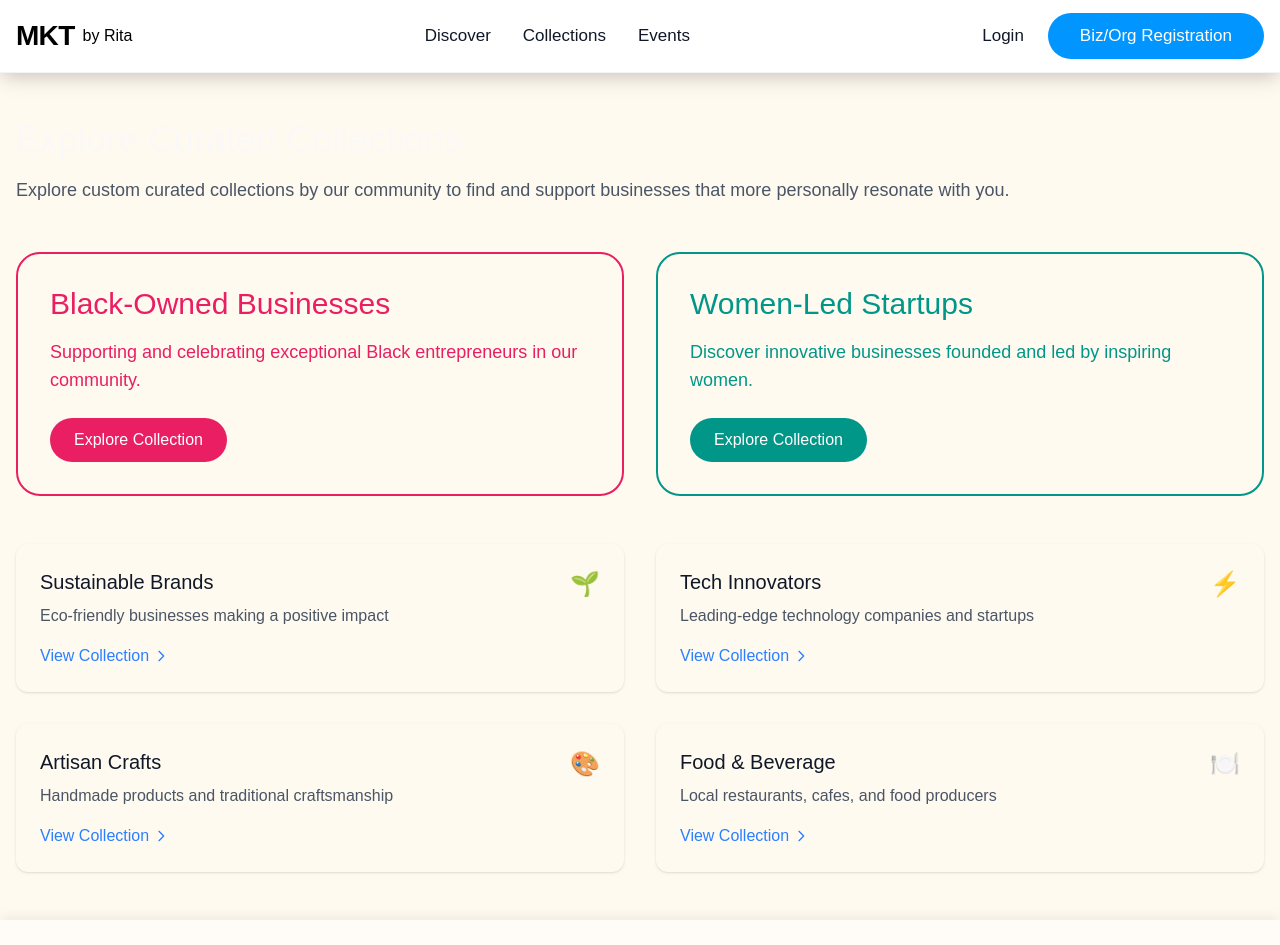
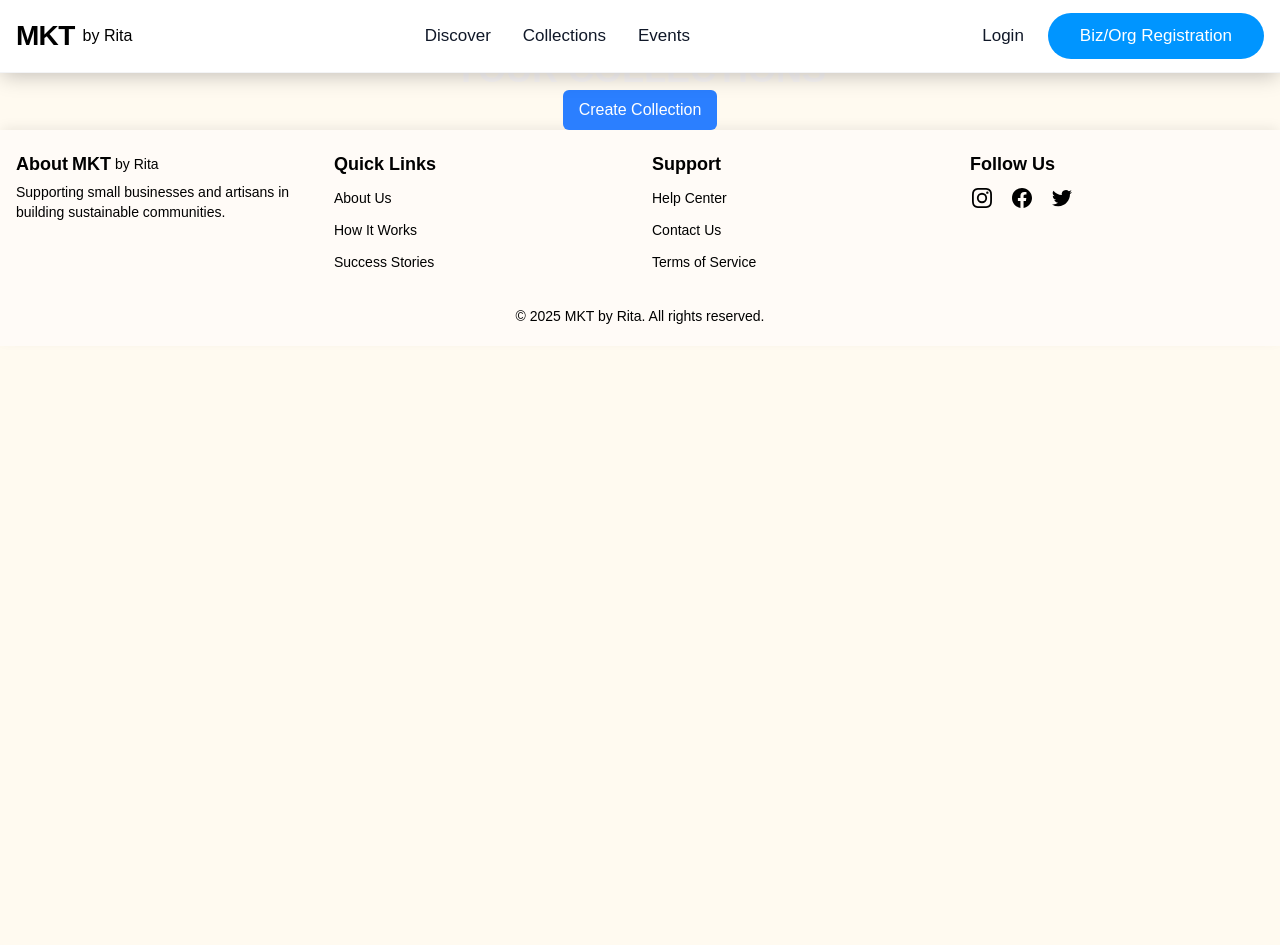
Before and after one commit to ra88ju/marketplace-app, a Next.js app: page /collections in a window 1280 px wide. Shown: the top 945 px of the page. After the commit the page ends 800 px from the top, so only its background shows below. Built offline with nearby package versions, Linux system fonts and the light colour scheme.

Commit message:
Refactor CollectionsPage component to simplify structure and enhance user experience; update layout in RootLayout for consistent spacing and improved aesthetics.

```diff
--- a/app/collections/page.tsx
+++ b/app/collections/page.tsx
@@ -1,119 +1,11 @@
-export default function CollectionsPage() {
-    return (
-      <div className="container mx-auto px-4 py-12">
-        {/* Page Title and Description */}
-        <div className="mb-12">
-          <h1 className="text-4xl font-medium mb-4">Explore Curated Collections</h1>
-          <p className="text-gray-600 text-lg">
-            Explore custom curated collections by our community to find and support businesses that more personally resonate with you.
-          </p>
-        </div>
+export default function Collections() {
 
-        {/* Featured Collections */}
-        <div className="grid grid-cols-1 md:grid-cols-2 gap-8 mb-12">
-          {/* Black-Owned Businesses */}
-          <div className="rounded-3xl border-2 border-[#E91E63] p-8">
-            <h2 className="text-[#E91E63] text-3xl font-medium mb-4">
-              Black-Owned Businesses
-            </h2>
-            <p className="text-[#E91E63] text-lg mb-6">
-              Supporting and celebrating exceptional Black entrepreneurs in our community.
-            </p>
-            <a
-              href="/collections/black-owned"
-              className="inline-block bg-[#E91E63] text-white px-6 py-2.5 rounded-full hover:bg-[#D81B60] transition-colors"
-            >
-              Explore Collection
-            </a>
-          </div>
-
-          {/* Women-Led Startups */}
-          <div className="rounded-3xl border-2 border-[#009688] p-8">
-            <h2 className="text-[#009688] text-3xl font-medium mb-4">
-              Women-Led Startups
-            </h2>
-            <p className="text-[#009688] text-lg mb-6">
-              Discover innovative businesses founded and led by inspiring women.
-            </p>
-            <a
-              href="/collections/women-led"
-              className="inline-block bg-[#009688] text-white px-6 py-2.5 rounded-full hover:bg-[#00897B] transition-colors"
-            >
-              Explore Collection
-            </a>
-          </div>
-        </div>
-
-        {/* Other Collections */}
-        <div className="grid grid-cols-1 md:grid-cols-2 gap-8">
-          {/* Sustainable Brands */}
-          <div className="rounded-xl p-6 shadow-sm">
-            <div className="flex items-start justify-between">
-              <div>
-                <h3 className="text-xl font-medium text-gray-900 mb-2">Sustainable Brands</h3>
-                <p className="text-gray-600 mb-4">Eco-friendly businesses making a positive impact</p>
-                <a href="/collections/sustainable" className="text-blue-500 hover:text-blue-600 inline-flex items-center">
-                  View Collection
-                  <svg className="w-4 h-4 ml-1" fill="none" stroke="currentColor" viewBox="0 0 24 24">
-                    <path strokeLinecap="round" strokeLinejoin="round" strokeWidth={2} d="M9 5l7 7-7 7" />
-                  </svg>
-                </a>
-              </div>
-              <span className="text-[#00BFA5] text-2xl">🌱</span>
-            </div>
-          </div>
-
-          {/* Tech Innovators */}
-          <div className="rounded-xl p-6 shadow-sm">
-            <div className="flex items-start justify-between">
-              <div>
-                <h3 className="text-xl font-medium text-gray-900 mb-2">Tech Innovators</h3>
-                <p className="text-gray-600 mb-4">Leading-edge technology companies and startups</p>
-                <a href="/collections/tech" className="text-blue-500 hover:text-blue-600 inline-flex items-center">
-                  View Collection
-                  <svg className="w-4 h-4 ml-1" fill="none" stroke="currentColor" viewBox="0 0 24 24">
-                    <path strokeLinecap="round" strokeLinejoin="round" strokeWidth={2} d="M9 5l7 7-7 7" />
-                  </svg>
-                </a>
-              </div>
-              <span className="text-2xl">⚡</span>
-            </div>
-          </div>
-
-          {/* Artisan Crafts */}
-          <div className="rounded-xl p-6 shadow-sm">
-            <div className="flex items-start justify-between">
-              <div>
-                <h3 className="text-xl font-medium text-gray-900 mb-2">Artisan Crafts</h3>
-                <p className="text-gray-600 mb-4">Handmade products and traditional craftsmanship</p>
-                <a href="/collections/artisan" className="text-blue-500 hover:text-blue-600 inline-flex items-center">
-                  View Collection
-                  <svg className="w-4 h-4 ml-1" fill="none" stroke="currentColor" viewBox="0 0 24 24">
-                    <path strokeLinecap="round" strokeLinejoin="round" strokeWidth={2} d="M9 5l7 7-7 7" />
-                  </svg>
-                </a>
-              </div>
-              <span className="text-2xl">🎨</span>
-            </div>
-          </div>
-
-          {/* Food & Beverage */}
-          <div className="rounded-xl p-6 shadow-sm">
-            <div className="flex items-start justify-between">
-              <div>
-                <h3 className="text-xl font-medium text-gray-900 mb-2">Food & Beverage</h3>
-                <p className="text-gray-600 mb-4">Local restaurants, cafes, and food producers</p>
-                <a href="/collections/food" className="text-blue-500 hover:text-blue-600 inline-flex items-center">
-                  View Collection
-                  <svg className="w-4 h-4 ml-1" fill="none" stroke="currentColor" viewBox="0 0 24 24">
-                    <path strokeLinecap="round" strokeLinejoin="round" strokeWidth={2} d="M9 5l7 7-7 7" />
-                  </svg>
-                </a>
-              </div>
-              <span className="text-2xl">🍽️</span>
-            </div>
-          </div>
-        </div>
-      </div>
-    );
-  }
+  return (
+    <div className="flex flex-col items-center justify-center">
+      <h1 className="text-4xl font-bold">YOUR COLLECTIONS</h1>
+      <button className="bg-blue-500 text-white px-4 py-2 rounded-md">
+        Create Collection
+      </button>
+    </div>
+  );
+}
--- a/app/layout.tsx
+++ b/app/layout.tsx
@@ -15,7 +15,7 @@ export default function RootLayout({
 }) {
   return (
     <html lang="en">
-      <body className="pt-[72px] bg-[#fffaf0]">
+      <body className="pt-[50px] bg-[#fffaf0]">
         <Header />
         <main>{children}</main>
         <Footer />
```
